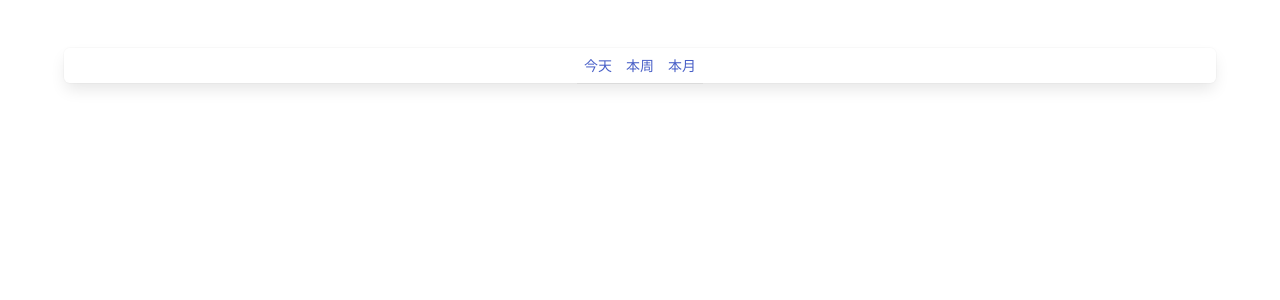
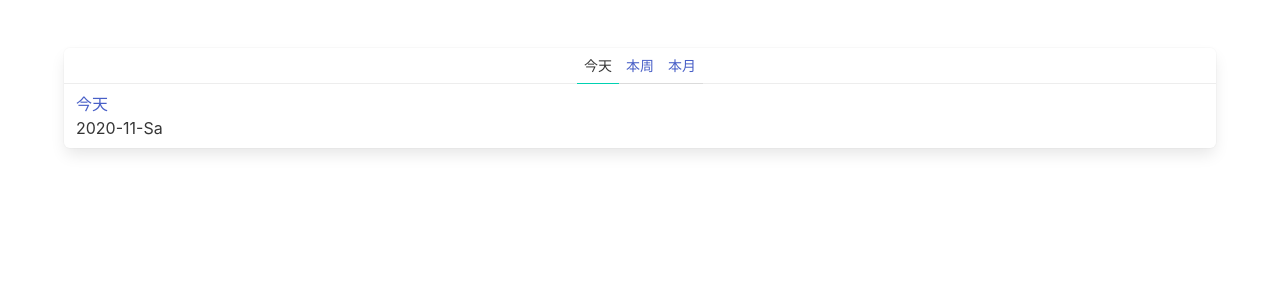
Before and after one commit to codevvvv9/shaolin-blog, a Vue app: page / in a window 1280 px wide. Shown: the top 300 px of the page. Built offline with nearby package versions, Linux system fonts and the light colour scheme.

Commit message:
What: 完成tab页切换以及博客post抽象组件，单元测试通过
Why:

*

How:

*

```diff
--- a/package.json
+++ b/package.json
@@ -10,11 +10,13 @@
   },
   "dependencies": {
     "core-js": "^3.6.5",
+    "moment": "^2.29.1",
     "vue": "^3.0.0",
     "vue-router": "^4.0.0-0"
   },
   "devDependencies": {
     "@types/jest": "^24.0.19",
+    "@types/moment": "^2.13.0",
     "@typescript-eslint/eslint-plugin": "^2.33.0",
     "@typescript-eslint/parser": "^2.33.0",
     "@vue/cli-plugin-babel": "~4.5.0",
--- a/src/components/Timeline.vue
+++ b/src/components/Timeline.vue
@@ -1,23 +1,68 @@
 <template>
   <nav class="is-primary panel">
     <p class="panel-tabs">
-      <a data-test="period" v-for="(period, index) in periods" :key="index">
+      <a
+        :class="[period === selectedPeriod ? 'is-active' : '']"
+        data-test="period"
+        v-for="(period, index) in periods"
+        :key="index"
+        @click="setPeriod(period)"
+      >
         {{ period }}
       </a>
     </p>
+
+    <TimelinePost v-for="post in posts" :key="post.id" :post="post"/>
   </nav>
 </template>
 
 <script lang="ts">
-import { defineComponent } from "vue";
+import { defineComponent, ref, computed } from "vue";
 import { Period } from "@/types";
+import { todayPost, thisWeek, thisMonth } from "@/mock";
+import moment from "moment";
+import TimelinePost from "./TimelinePost.vue";
 export default defineComponent({
   name: "Timeline",
+  components: {
+    TimelinePost
+  },
   setup() {
     const periods: Period[] = ["今天", "本周", "本月"];
+    const selectedPeriod = ref<Period>("今天");
+    const setPeriod = (period: Period) => {
+      selectedPeriod.value = period;
+    };
 
+    const posts = computed(() =>
+      [todayPost, thisWeek, thisMonth].filter((post) => {
+        if (
+          selectedPeriod.value === "今天" &&
+          post.created.isAfter(moment().subtract(1, "day"))
+        ) {
+          return true;
+        }
+        if (
+          selectedPeriod.value === "本周" &&
+          post.created.isAfter(moment().subtract(7, "day"))
+        ) {
+          return true;
+        }
+        if (
+          selectedPeriod.value === "本月" &&
+          post.created.isAfter(moment().subtract(1, "month"))
+        ) {
+          return true;
+        }
+
+        return false;
+      })
+    );
     return {
       periods,
+      selectedPeriod,
+      setPeriod,
+      posts,
     };
   },
 });
--- /dev/null
+++ b/src/components/TimelinePost.vue
@@ -0,0 +1,25 @@
+<template>
+  <a data-test="post" class="panel-block">
+    <div>
+      <a>{{ post.title }}</a>
+      <div>{{ post.created.format("yyyy-MM-dd") }}</div>
+    </div>
+  </a>
+</template>
+
+<script lang="ts">
+import { defineComponent } from "vue";
+import { Post } from "@/types/index";
+
+export default defineComponent({
+  name: "TimelinePost",
+  props: {
+    post: {
+      type: Object as () => Post,
+      required: true,
+    },
+  },
+});
+</script>
+
+<style></style>
--- /dev/null
+++ b/src/mock/index.ts
@@ -0,0 +1,25 @@
+import moment from "moment";
+import { Post } from "@/types";
+
+export const basePost: Post = {
+  id: 1,
+  title: "在线课堂",
+  markdown: "课程列表",
+  html: "<p>课程列表</p>",
+  authorId: 1,
+  created: moment(),
+};
+export const todayPost: Post = {
+  ...basePost,
+  title: "今天",
+};
+export const thisWeek: Post = {
+  ...basePost,
+  title: "本周",
+  created: moment().subtract(2, "day"),
+};
+export const thisMonth: Post = {
+  ...basePost,
+  title: "本月",
+  created: moment().subtract(2, "week"),
+};
```
Also changed, not shown: src/types/index.ts (+10 -0 lines), 2 other files (tests, documents, lock files or other folders).
